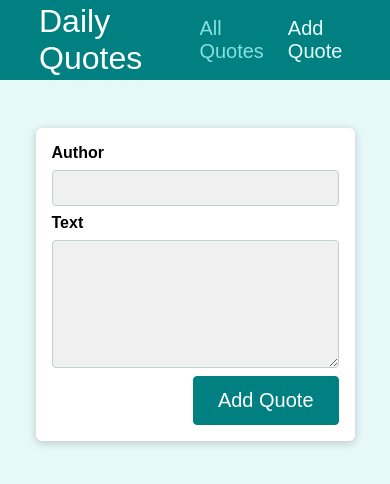
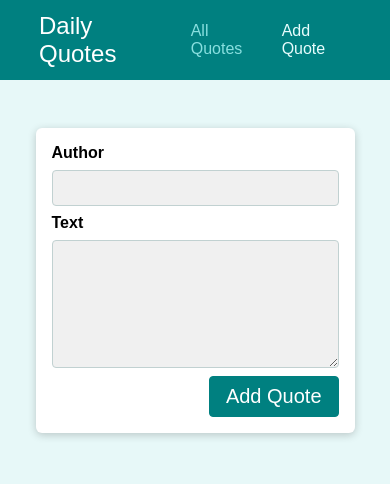
Before and after one commit to ShajadulGH/quotes-app, a React (Create React App) app: page /new-qoutes in a window 390 px wide. Shown: the top 484 px of the page. Built offline with nearby package versions, Linux system fonts and the light colour scheme.

Commit message:
Feat: Make responsive

```diff
--- a/src/components/layout/MainNavigation.module.css
+++ b/src/components/layout/MainNavigation.module.css
@@ -35,3 +35,11 @@
 .nav a.active {
   color: #e6fcfc;
 }
+@media (max-width: 640px) {
+  .nav li {
+    font-size: 1rem;
+  }
+  .logo {
+    font-size: 1.5rem;
+  }
+}
--- a/src/components/quotes/QuoteItem.module.css
+++ b/src/components/quotes/QuoteItem.module.css
@@ -35,3 +35,19 @@
   font-style: italic;
   color: #566d6d;
 }
+@media (max-width: 640px) {
+  .item {
+    flex-direction: column;
+    gap: 10px;
+    align-items: center;
+  }
+  .item figure {
+    width: 100%;
+  }
+  .item blockquote {
+    font-size: 1rem;
+  }
+  .item figcaption {
+    font-size: 0.9rem;
+  }
+}
--- a/src/index.css
+++ b/src/index.css
@@ -21,7 +21,11 @@ body {
   font-weight: bold;
   color: white;
 }
-
+.error {
+  font-size: 2rem;
+  font-weight: bold;
+  color: black;
+}
 .btn {
   text-decoration: none;
   background-color: teal;
@@ -54,3 +58,14 @@ body {
   background-color: teal;
   color: white;
 }
+@media (max-width: 640px) {
+  .btn {
+    font-size: 1rem;
+    padding: 0.5rem 1rem;
+  }
+  .error {
+    font-size: 1rem;
+    font-weight: bold;
+    color: black;
+  }
+}
--- a/src/pages/AllQoutes.js
+++ b/src/pages/AllQoutes.js
@@ -23,7 +23,7 @@ const AllQoutes = () => {
     );
   }
   if (error) {
-    return <p className="centered focused">{error}</p>;
+    return <p className="centered error">{error}</p>;
   }
   if (status === "completed" && (!loadedData || loadedData.length === 0)) {
     return <NoQuotesFound />;
```
